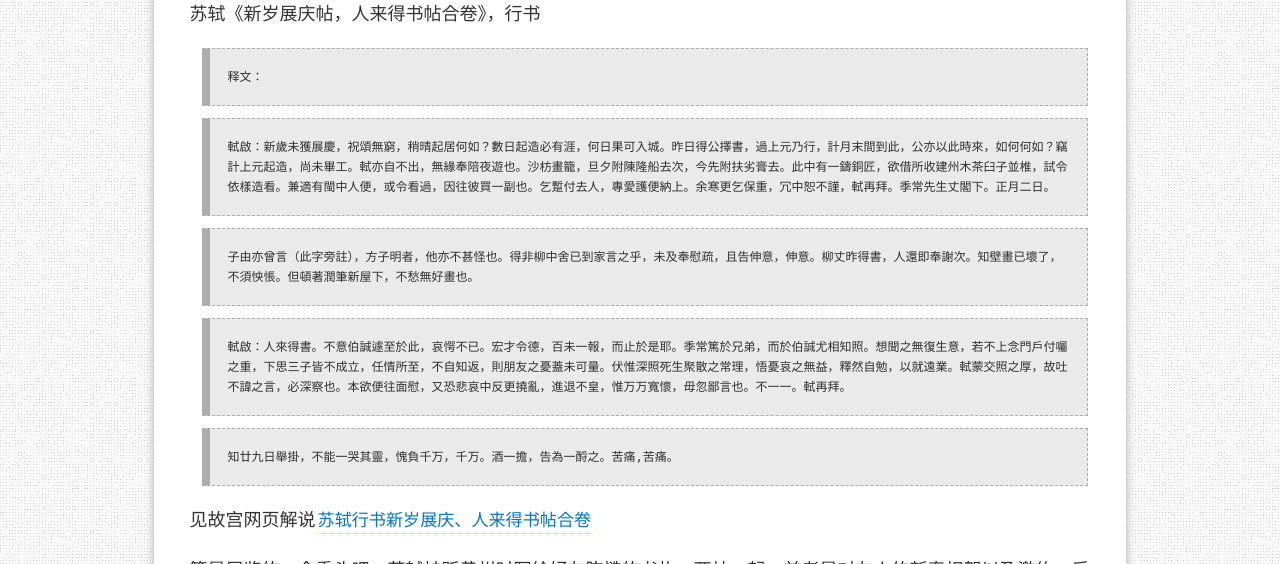
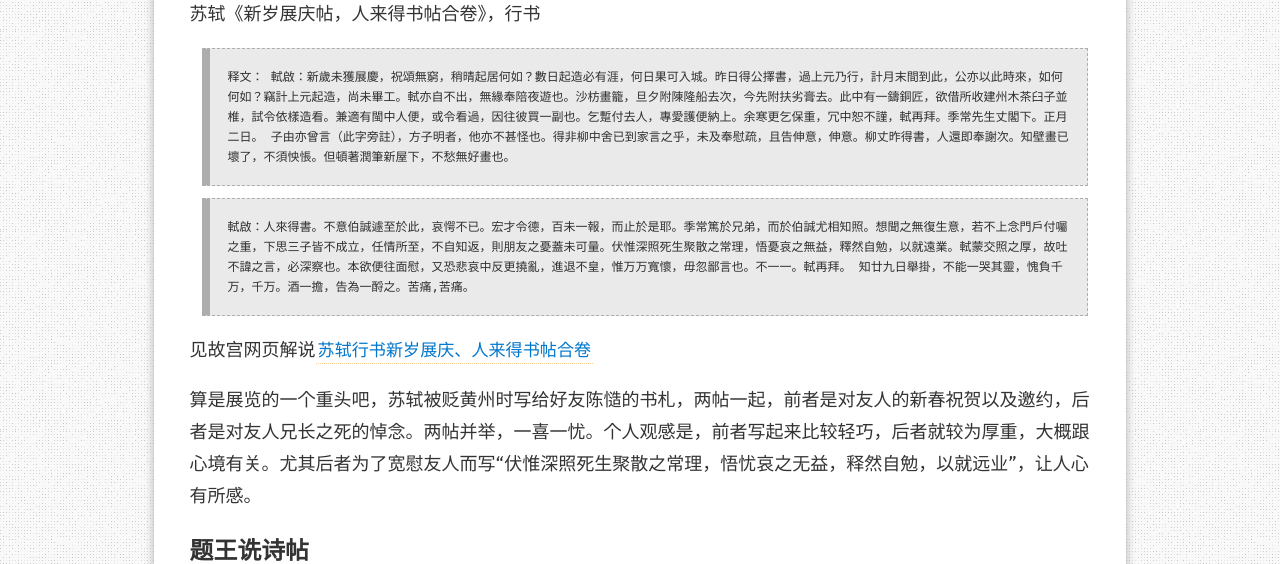
Before and after one commit to MagicianNeverland/magicianneverland.github.io, a Jekyll site: the page built from _posts/2020-10-30-su-dong-po-in-palace-museum.md, in a window 1280 px wide and 1400 px high, scrolled down 2179 px. Shown: the part 190-754 px from the top of the window. Built offline with Jekyll 4.4.1, drawn with Linux system fonts in a browser that asks for light colours; comment, search, counter and statistics services are not loaded; some of the changed text lies outside the part shown; grey boxes are pictures that could not be loaded.

```diff
--- a/_posts/2020-10-30-su-dong-po-in-palace-museum.md
+++ b/_posts/2020-10-30-su-dong-po-in-palace-museum.md
@@ -31,14 +31,11 @@ redirect_from:
 苏轼《新岁展庆帖，人来得书帖合卷》，行书
 
 >释文：
-
->軾啟：新歲未獲展慶，祝頌無窮，稍晴起居何如？數日起造必有涯，何日果可入城。昨日得公擇書，過上元乃行，計月末間到此，公亦以此時來，如何何如？竊計上元起造，尚未畢工。軾亦自不出，無緣奉陪夜遊也。沙枋畫籠，旦夕附陳隆船去次，今先附扶劣膏去。此中有一鑄銅匠，欲借所收建州木茶臼子並椎，試令依樣造看。兼適有閩中人便，或令看過，因往彼買一副也。乞蹔付去人，專愛護便納上。余寒更乞保重，冗中恕不謹，軾再拜。季常先生丈閣下。正月二日。
-
->子由亦曾言（此字旁註），方子明者，他亦不甚怪也。得非柳中舍已到家言之乎，未及奉慰疏，且告伸意，伸意。柳丈昨得書，人還即奉謝次。知壁畫已壞了，不須怏悵。但頓著潤筆新屋下，不愁無好畫也。
+軾啟：新歲未獲展慶，祝頌無窮，稍晴起居何如？數日起造必有涯，何日果可入城。昨日得公擇書，過上元乃行，計月末間到此，公亦以此時來，如何何如？竊計上元起造，尚未畢工。軾亦自不出，無緣奉陪夜遊也。沙枋畫籠，旦夕附陳隆船去次，今先附扶劣膏去。此中有一鑄銅匠，欲借所收建州木茶臼子並椎，試令依樣造看。兼適有閩中人便，或令看過，因往彼買一副也。乞蹔付去人，專愛護便納上。余寒更乞保重，冗中恕不謹，軾再拜。季常先生丈閣下。正月二日。
+子由亦曾言（此字旁註），方子明者，他亦不甚怪也。得非柳中舍已到家言之乎，未及奉慰疏，且告伸意，伸意。柳丈昨得書，人還即奉謝次。知壁畫已壞了，不須怏悵。但頓著潤筆新屋下，不愁無好畫也。
 
 >軾啟：人來得書。不意伯誠遽至於此，哀愕不已。宏才令德，百未一報，而止於是耶。季常篤於兄弟，而於伯誠尤相知照。想聞之無復生意，若不上念門戶付囑之重，下思三子皆不成立，任情所至，不自知返，則朋友之憂蓋未可量。伏惟深照死生聚散之常理，悟憂哀之無益，釋然自勉，以就遠業。軾蒙交照之厚，故吐不諱之言，必深察也。本欲便往面慰，又恐悲哀中反更撓亂，進退不皇，惟万万寬懷，毋忽鄙言也。不一一。軾再拜。
-
->知廿九日舉掛，不能一哭其靈，愧負千万，千万。酒一擔，告為一酹之。苦痛,苦痛。
+知廿九日舉掛，不能一哭其靈，愧負千万，千万。酒一擔，告為一酹之。苦痛,苦痛。
 
 见故宫网页解说[苏轼行书新岁展庆、人来得书帖合卷](https://www.dpm.org.cn/collection/handwriting/231045.html)
 
@@ -51,8 +48,7 @@ redirect_from:
 苏轼《题王诜诗帖》，行书
 
 >释文：
-
->晉卿為僕所累，僕既謫齊安，晉卿亦貶武當。飢寒窮困，本書生常分，僕處之不戚戚。固宜。獨怪晉卿以貴公子罹此憂患而不失其正，詩詞益工，超然有世外之樂。此孔子所謂可与久處約，長處樂者耶。元祐元年九月八日蘇軾書。
+晉卿為僕所累，僕既謫齊安，晉卿亦貶武當。飢寒窮困，本書生常分，僕處之不戚戚。固宜。獨怪晉卿以貴公子罹此憂患而不失其正，詩詞益工，超然有世外之樂。此孔子所謂可与久處約，長處樂者耶。元祐元年九月八日蘇軾書。
 
 见故宫网页解说[苏轼行书题王诜诗帖页](https://www.dpm.org.cn/collection/handwriting/231006.html)
 
@@ -85,8 +81,7 @@ redirect_from:
 苏轼《治平帖》，行书
 
 >释文：
-
->軾啟：久別思念不忘，遠想體中佳勝，法眷各無恙。佛閣必已成就，焚修不易。數年念經，度得幾人徒弟。應師仍在思蒙住院，如何？略望示及。石頭橋、堋頭兩處墳塋，必煩照管。程六小心否，惟頻與提舉是要。非久求蜀中壹郡歸去，相見未間，惟保愛之，不宣。軾手啟上。治平史院主、徐大師二大士侍者。八月十八日。
+軾啟：久別思念不忘，遠想體中佳勝，法眷各無恙。佛閣必已成就，焚修不易。數年念經，度得幾人徒弟。應師仍在思蒙住院，如何？略望示及。石頭橋、堋頭兩處墳塋，必煩照管。程六小心否，惟頻與提舉是要。非久求蜀中壹郡歸去，相見未間，惟保愛之，不宣。軾手啟上。治平史院主、徐大師二大士侍者。八月十八日。
 
 见故宫网页解说[苏轼行书治平帖卷](https://www.dpm.org.cn/collection/handwriting/231008.html)
 
@@ -97,10 +92,8 @@ redirect_from:
 苏轼《归院帖》，行书
 
 >释文：
-
->此雖云同歸院，亦不云宿於院中。不知別有文字，證得是宿學士院為復。只是公家傳說如此，乞更批示。軾白。
-
->今當改云宿學士院為復，且只依舊云宿待漏舍，幸批示。
+此雖云同歸院，亦不云宿於院中。不知別有文字，證得是宿學士院為復。只是公家傳說如此，乞更批示。軾白。
+今當改云宿學士院為復，且只依舊云宿待漏舍，幸批示。
 
 见故宫网页解说[苏轼行书归院帖页](https://www.dpm.org.cn/collection/handwriting/230730.html)
 
@@ -111,8 +104,7 @@ redirect_from:
 苏轼《春中帖》，行书
 
 >释文：
-
->軾啟。春中（四字不可辨）達，久不聞（一字不可辨）渴仰增積。比日履茲餘（一字不可辨）尊候何似，眷聚各無恙。軾蒙庇如昨。二哥（一字不可辨），春（三字不可辨）有書問往還，甚安也。子由不住得書，甚健。會合何時，惟祝倍万保嗇，不宣。軾再拜。德孺運使金部老弟左右。七月廿六日。
+軾啟。春中（四字不可辨）達，久不聞（一字不可辨）渴仰增積。比日履茲餘（一字不可辨）尊候何似，眷聚各無恙。軾蒙庇如昨。二哥（一字不可辨），春（三字不可辨）有書問往還，甚安也。子由不住得書，甚健。會合何時，惟祝倍万保嗇，不宣。軾再拜。德孺運使金部老弟左右。七月廿六日。
 
 损毁严重也是好看的。
 
@@ -123,8 +115,7 @@ redirect_from:
 欧阳修《灼艾帖》，行楷书
 
 >释文：
-
->修啓，多日不相見，誠以區區。見發言，曾灼艾，不知體中如何？來日修偶在家，或能見過。此中醫者常有，頗非俗工，深可與之論搉也。亦有閒事，思相見。不宣。修再拜，學正足下。廿八日。
+修啓，多日不相見，誠以區區。見發言，曾灼艾，不知體中如何？來日修偶在家，或能見過。此中醫者常有，頗非俗工，深可與之論搉也。亦有閒事，思相見。不宣。修再拜，學正足下。廿八日。
 
 见故宫网页解说[欧阳修行楷书灼艾帖卷](https://www.dpm.org.cn/collection/handwriting/234575.html)
 
@@ -135,8 +126,7 @@ redirect_from:
 蔡襄《京居帖》，行草书
 
 >释文：
-
->襄啟，去德於今，蓋已*(氵存)歲。京居鮮暇，無因致書，第增馳系。州校遠來，特承手牘兼貽楮幅，感戢之極！海瀕多暑，秋氣未清，君侯動靖若何？眠食自重，以慰遐想。使還，專此為謝，不一一。襄頓首。知郡中舍足下。謹空。九月八日。
+襄啟，去德於今，蓋已*(氵存)歲。京居鮮暇，無因致書，第增馳系。州校遠來，特承手牘兼貽楮幅，感戢之極！海瀕多暑，秋氣未清，君侯動靖若何？眠食自重，以慰遐想。使還，專此為謝，不一一。襄頓首。知郡中舍足下。謹空。九月八日。
 
 前半行书后半草书，有意思。另外，蔡襄每次都把开头的襄字写那么小，挺有趣，我还以为他就是给皇上写的时候才刻意写小，没想到给朋友写也这样。
 
@@ -163,18 +153,12 @@ redirect_from:
 赵孟頫《游道场山何山诗帖》，行书
 
 >释文：
-
->道場山頂何山麓，上徹雲峰下幽谷。我從山水窟中來，尚愛此山看不足。
-
->陂湖行盡白漫漫，青山忽作龍蛇盤。山高無風松自響，誤認石齒號驚湍。
-
->山僧不放山泉出，屋底清池照瑤席。階前合抱香入雲，月裏仙人親手植。
-
->出山回望翠雲鬟，碧瓦朱欄縹緲間。白水田頭問行路，小溪深處是何山。
-
->高人讀書夜達旦，至今山鶴鳴夜半。我今廢學不歸山，山中對酒空三嘆。
-
->吾長兄之孫頗好學，性亦馴謹，時時來從吾求書，意甚嘉之。因其求寫此篇，遂書與之。子昂
+道場山頂何山麓，上徹雲峰下幽谷。我從山水窟中來，尚愛此山看不足。
+陂湖行盡白漫漫，青山忽作龍蛇盤。山高無風松自響，誤認石齒號驚湍。
+山僧不放山泉出，屋底清池照瑤席。階前合抱香入雲，月裏仙人親手植。
+出山回望翠雲鬟，碧瓦朱欄縹緲間。白水田頭問行路，小溪深處是何山。
+高人讀書夜達旦，至今山鶴鳴夜半。我今廢學不歸山，山中對酒空三嘆。
+吾長兄之孫頗好學，性亦馴謹，時時來從吾求書，意甚嘉之。因其求寫此篇，遂書與之。子昂
 
 游道场山何山是苏轼的原作，赵孟頫写了这个诗帖赠给长兄之孙。
 
```
